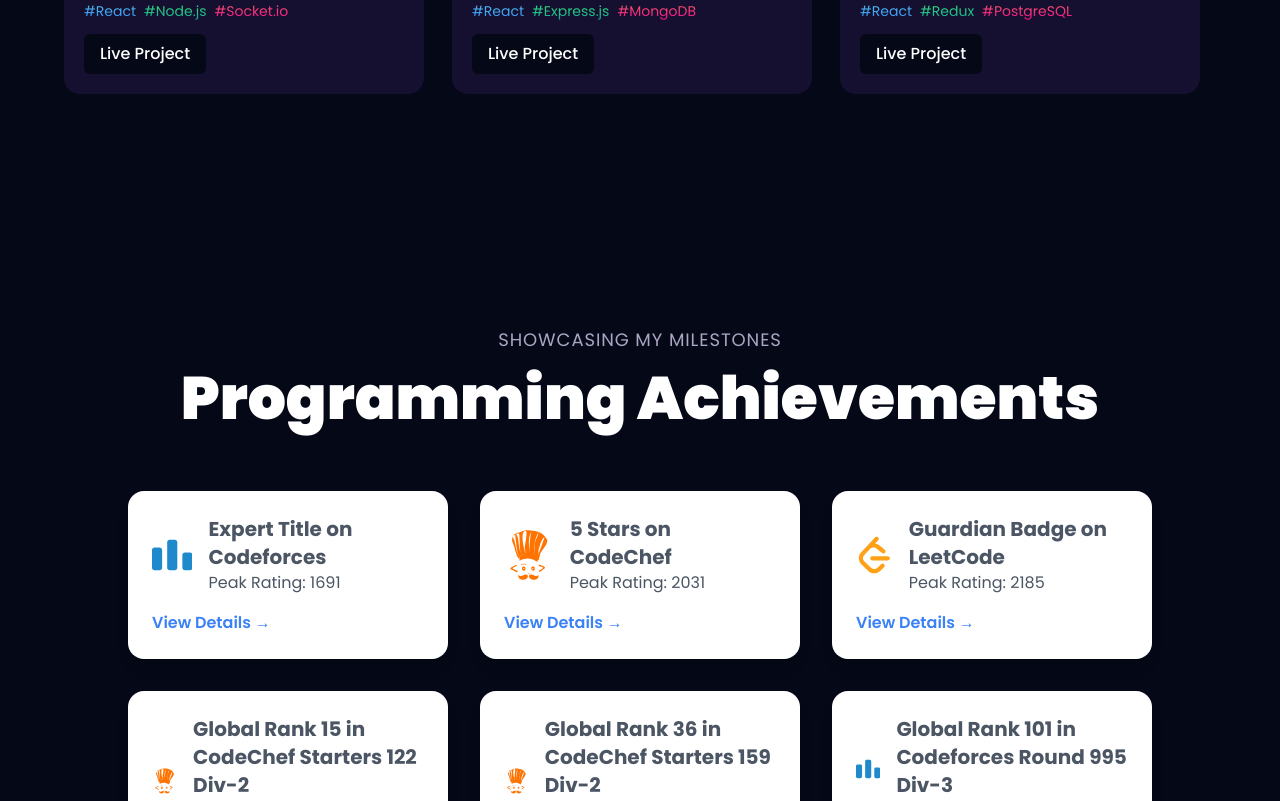
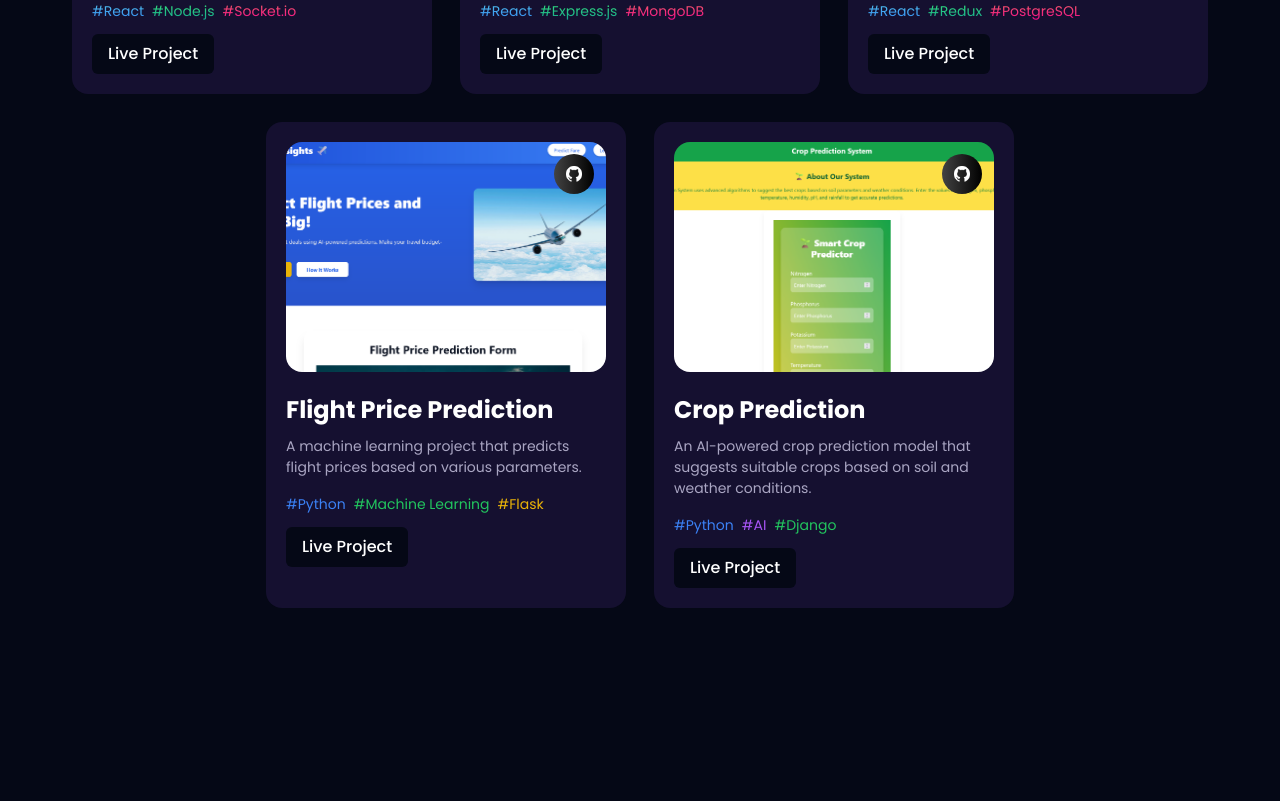
Before and after one commit to phoenixvasu/vasu_portfolio, a React (Vite) app: page / in a window 1280 px wide. Shown: the part 4300-5101 px from the top of the page. Built offline with nearby package versions, Linux system fonts and the light colour scheme.

Commit message:
added new projects

```diff
--- a/src/assets/index.js
+++ b/src/assets/index.js
@@ -9,6 +9,8 @@
 import talkstraimage from "./talkstra.png"
 import blogmentumimage from "./blogmentum.png"
 import shoppingcartimage from "./shoppingcart.png"
+import skyfareimage from "./skyfare.png"
+import cropwiseimage from "./cropwise.png"
 import github from "./github.png"
 
 export {
@@ -21,4 +23,6 @@
   talkstraimage,
   blogmentumimage,
   shoppingcartimage,
+  skyfareimage,
+  cropwiseimage
 };
--- a/src/components/Works.jsx
+++ b/src/components/Works.jsx
@@ -18,7 +18,7 @@
   animate,
 }) => {
   return (
-    <motion.div variants={animate}>
+    <motion.div variants={animate} className="flex justify-center">
       <Tilt
         options={{
           max: 45,
@@ -75,7 +75,7 @@
 
 const Works = () => {
   const ref = useRef(null);
-  const isInView = useInView(ref, { once: true, margin: "0px 0px -200px 0px" }); // Adjust amount as needed
+  const isInView = useInView(ref, { once: true, margin: "0px 0px -200px 0px" });
   const mainControls = useAnimation();
 
   useEffect(() => {
@@ -85,7 +85,7 @@
   }, [isInView, mainControls]);
 
   return (
-    <section ref={ref}>
+    <section ref={ref} className="flex flex-col items-center">
       <motion.div
         initial="hidden"
         animate={mainControls}
@@ -94,9 +94,7 @@
           visible: { opacity: 1, y: 0, transition: { duration: 0.6 } },
         }}
       >
-        <h3 className={`${styles.sectionSubText} text-center`}>
-          Innovative Creations
-        </h3>
+        <h3 className={`${styles.sectionSubText} text-center`}>Innovative Creations</h3>
       </motion.div>
 
       <motion.div
@@ -111,13 +109,7 @@
       </motion.div>
 
       <motion.div>
-        <div
-          className={`${
-            window.innerWidth <= 768
-              ? "grid grid-cols-1 gap-4 place-items-center"
-              : "flex flex-wrap gap-7"
-          }`}
-        >
+        <div className="flex flex-wrap justify-center gap-7">
           {projects.map((project, index) => (
             <ProjectCard
               key={`project-${index}`}
--- a/src/constants/index.js
+++ b/src/constants/index.js
@@ -2,6 +2,8 @@
   talkstraimage,
   blogmentumimage,
   shoppingcartimage,
+  skyfareimage,
+  cropwiseimage,
   iiitnlogo, // Add this in assets
   aspcslogo, // Add this in assets
   kvlogo,
@@ -110,6 +112,30 @@
     source_code_link: "https://github.com/phoenixvasu/shopping-cart",
     live_project_link: "https://shopping-cart-8.onrender.com/",
   },
+  {
+    name: "Flight Price Prediction",
+    description: "A machine learning project that predicts flight prices based on various parameters.",
+    tags: [
+      { name: "Python", color: "text-blue-500" },
+      { name: "Machine Learning", color: "text-green-500" },
+      { name: "Flask", color: "text-yellow-500" }
+    ],
+    image: skyfareimage,
+    source_code_link: "https://github.com/phoenixvasu/skyfare-insights",
+    live_project_link: "https://skyfare-insights-1.onrender.com/"
+  },
+  {
+    name: "Crop Prediction",
+    description: "An AI-powered crop prediction model that suggests suitable crops based on soil and weather conditions.",
+    tags: [
+      { name: "Python", color: "text-blue-500" },
+      { name: "AI", color: "text-purple-500" },
+      { name: "Django", color: "text-green-500" }
+    ],
+    image: cropwiseimage,
+    source_code_link: "https://github.com/phoenixvasu/CropWise",
+    live_project_link: "https://cropwise-1-euqg.onrender.com/"
+  }
 ];
 
 export { services, technologies, projects, education };
```
Also changed, not shown: src/assets/cropwise.png (added), src/assets/skyfare.png (added).
